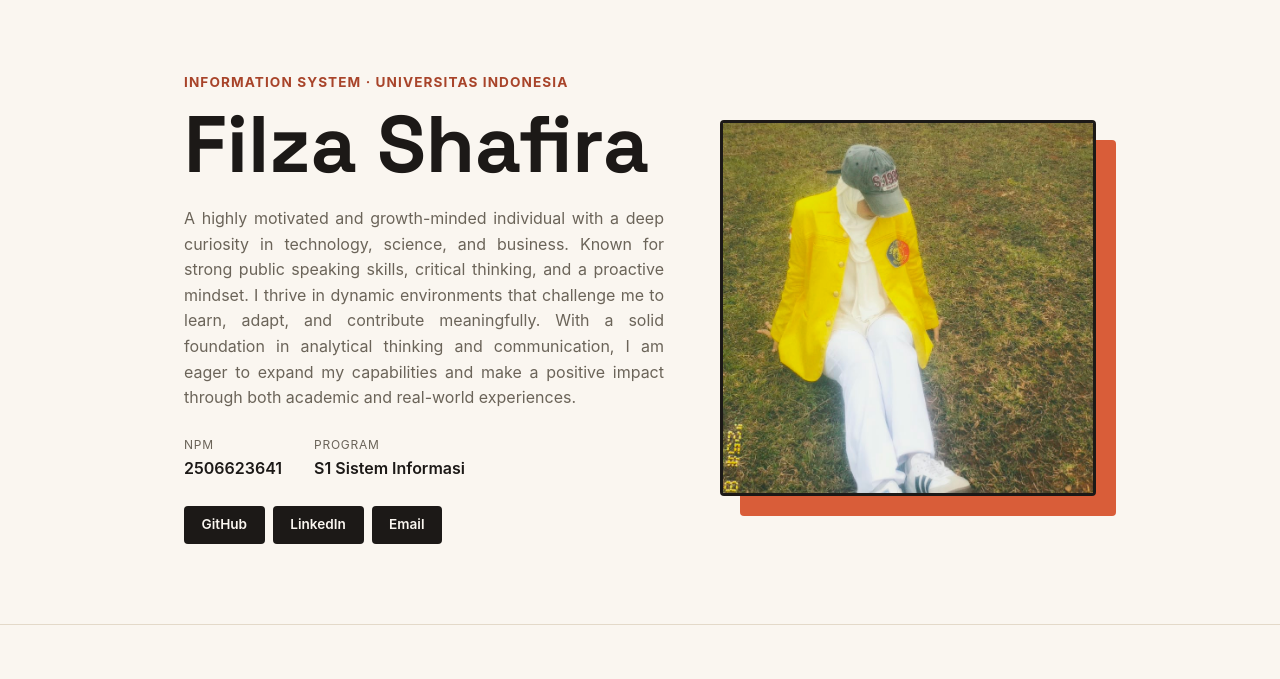
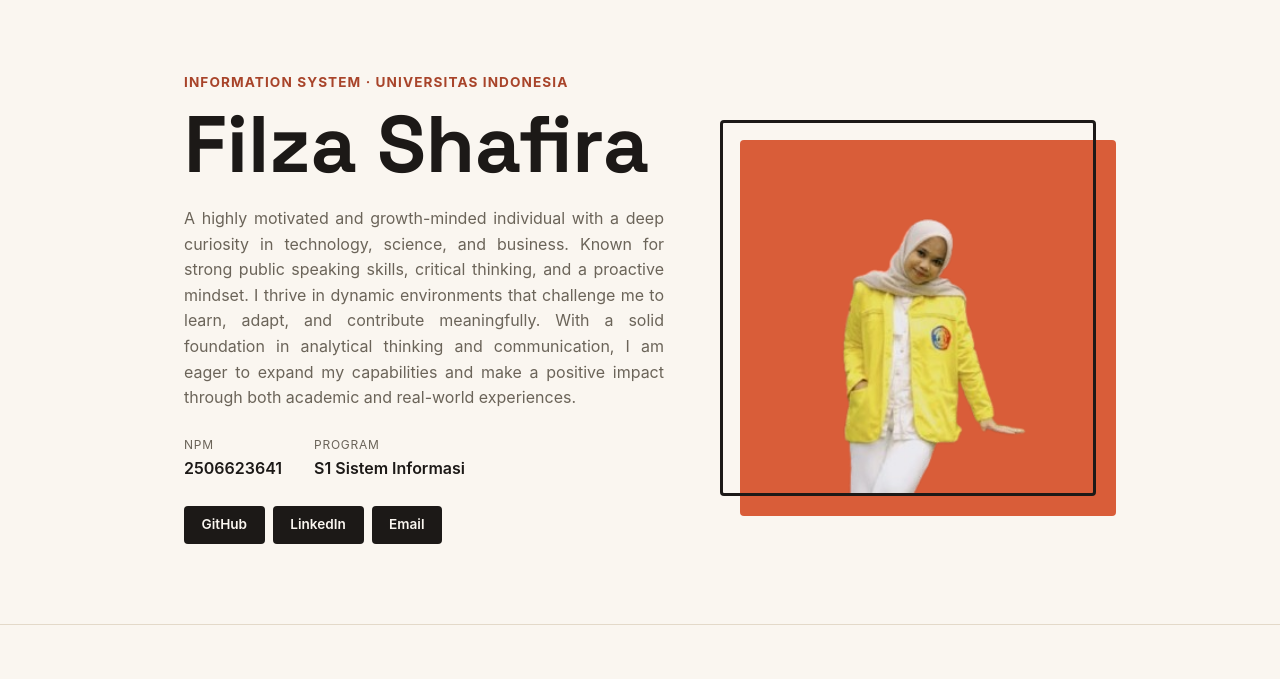
Before and after one commit to filzashafira/myportofolio, a Django app: page / in a window 1280 px wide. Shown: the part 74-753 px from the top of the page. Run offline with Django 5.2, Linux system fonts and the light colour scheme.

Commit message:
feat: Memperbaiki Struktur Section

```diff
--- a/templates/index.html
+++ b/templates/index.html
@@ -34,7 +34,7 @@
                 </div>
                 <div class="hero-photo">
                     <div class="photo-block"></div>
-                    <img class="avatar" src="/static/img/filzashafira.jpeg" alt="Photo of Filza Shafira">
+                    <img class="avatar" src="/static/img/filza.png" alt="Photo of Filza Shafira">
                 </div>
                 <div class="hero-details">
                     <p class="bio">A highly motivated and growth-minded individual with a deep curiosity in technology, science, and business. Known for strong public speaking skills, critical thinking, and a proactive mindset. I thrive in dynamic environments that challenge me to learn, adapt, and contribute meaningfully. With a solid foundation in analytical thinking and communication, I am eager to expand my capabilities and make a positive impact through both academic and real-world experiences.</p>
```
Also changed, not shown: static/img/filza.png (added), 1 other file.
